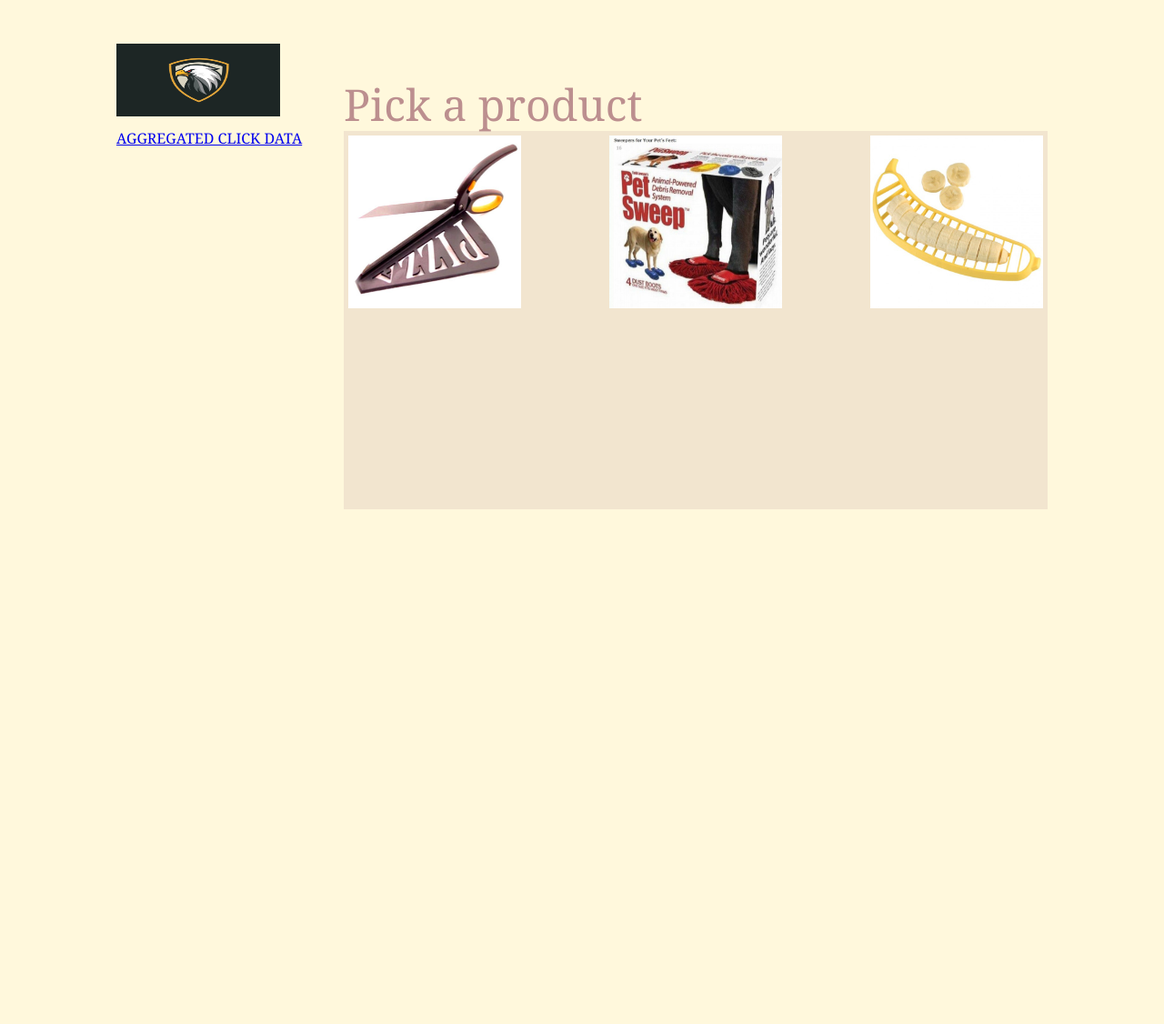
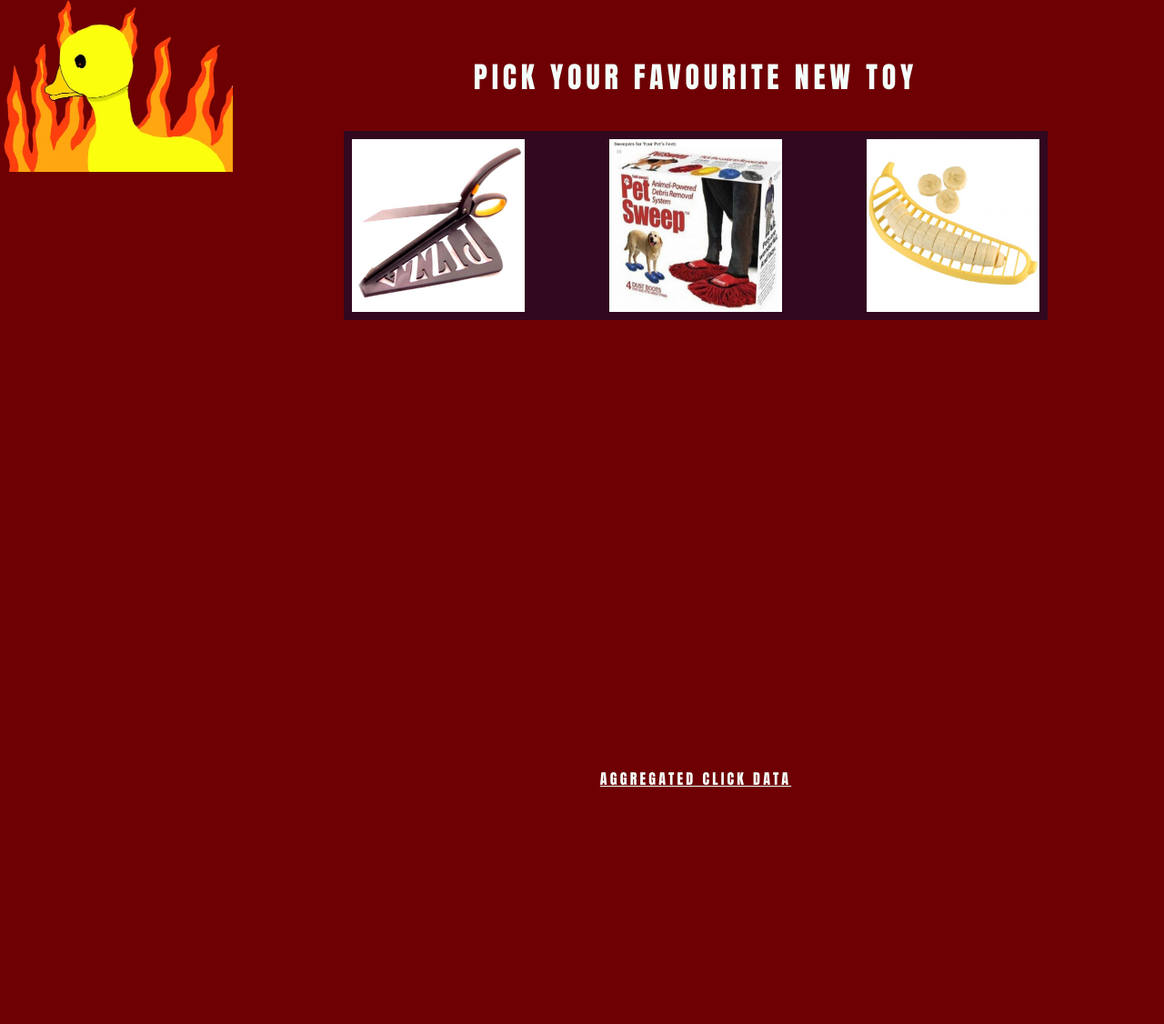
Before and after one commit to windyshepperhenderson/lab14-page2-fetch, a plain HTML site: page index.html in a window 1280 px wide. Shown: the whole page at 91% size. After the commit the page ends 912 px from the top, so only its background shows below. Drawn offline with nearby package versions, Linux system fonts and the light colour scheme.

Commit message:
updated colours

```diff
--- a/index.html
+++ b/index.html
@@ -11,8 +11,9 @@
   </head>
   <body>
     <main>
-      <img src="./images/LOGO.jpg" id="siteLogo" alt="Logo" />
-      <h1>Pick a product</h1>
+      <img src="./images/logo4.jpg" id="siteLogo" alt="Logo" />
+
+      <h1>PICK YOUR FAVOURITE NEW TOY</h1>
       <section>
         <img id="img1" />
         <img id="img2" />
--- a/style.css
+++ b/style.css
@@ -3,9 +3,10 @@
 }
 
 body {
-  font-family: Georgia, "Times New Roman", Times, serif;
-  background-color: cornsilk;
-  color: saddlebrown;
+  font-family: Impact, Haettenschweiler, "Arial Narrow Bold", sans-serif,
+    "Times New Roman", Times, serif;
+  background-color: #6e0003;
+  color: rgb(0, 255, 55);
 }
 
 main {
@@ -13,32 +14,35 @@ main {
   margin: 3rem auto;
   display: grid;
   grid-template-columns: 250px 1fr;
-  grid-template-rows: 6rem 30rem 20rem 6rem;
+  grid-template-rows: 6rem 13rem 5rem 20rem 6rem;
 }
 
 #siteLogo {
-  width: 180px;
-  height: 80px;
-  grid-row-start: 1;
-  grid-row-end: 2;
-  grid-column-start: 1;
-  grid-column-end: 2;
+  max-width: 20%;
+  height: auto;
+  position: fixed;
+  top: 0;
+  left: 0;
 }
 
 h1 {
-  font-size: 3rem;
-  color: rosybrown;
+  font-size: 2rem;
+  letter-spacing: 0.3rem;
+  font: bold;
+  color: mintcream;
   line-height: 0.8;
-  margin: 3rem 0 1rem;
+  margin: 1.5rem 0 1rem;
   grid-row-start: 1;
   grid-row-end: 3;
   grid-column-start: 2;
   grid-column-end: 3;
+  display: flex;
+  justify-content: center;
 }
 
 section {
-  background-color: rgba(211, 187, 176, 0.3);
-  max-height: 26rem;
+  background-color: #31081f;
+  max-height: 13rem;
   display: flex;
   justify-content: space-between;
   align-items: flex-start;
@@ -52,14 +56,24 @@ section img {
   width: 200px;
   height: 200px;
   border: 5px solid transparent;
+  margin: 4px;
 }
 
-#view-results,
-#results {
-  grid-row-start: 2;
-  grid-row-end: 3;
-  grid-column-start: 1;
-  grid-column-end: 2;
+.aggResults {
+  background-color: #6e0003;
+  grid-row-start: 6;
+  grid-row-end: 6;
+  grid-column-start: 2;
+  grid-column-end: 3;
+  display: flex;
+  justify-content: center;
+  letter-spacing: 0.2rem;
+}
+a:link {
+  color: mintcream;
+}
+a:visited {
+  color: mintcream;
 }
 
 .chartbox {
```
Also changed, not shown: images/logo 3.jpg (added), images/logo4.jpg (added).
